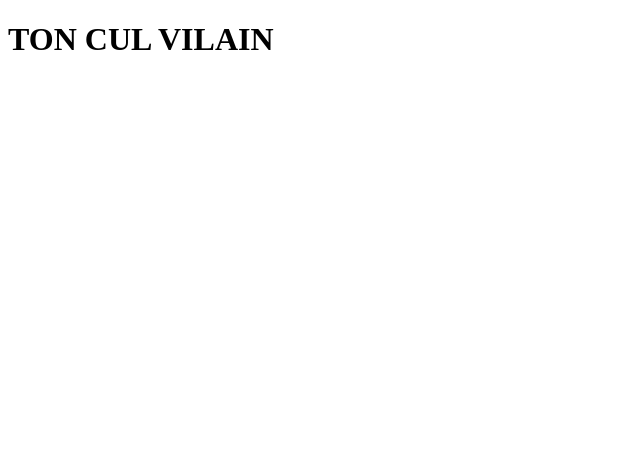
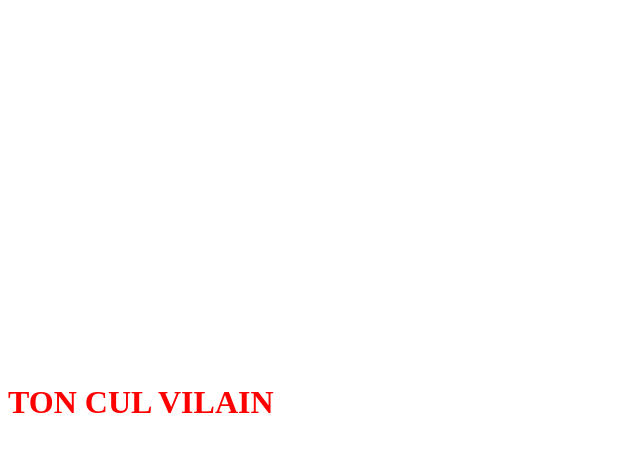
Before and after one commit to MEHWAREN/meh.github.io, a plain HTML site: page index.html in a window 1280 px wide. Shown: the whole page, without its empty margins (0-640 px from the left). Drawn offline with Linux system fonts and the light colour scheme.

Commit message:
Update style.css

```diff
--- a/style.css
+++ b/style.css
@@ -4,6 +4,13 @@
     margin:25px 0px 25px 0px;
     text-align:center;
   }
+
+.fuck{
+    margin: 30vw auto;
+    color: red;
+    font-size:32px;
+}
+
 
 header{
     display: flex;
```
